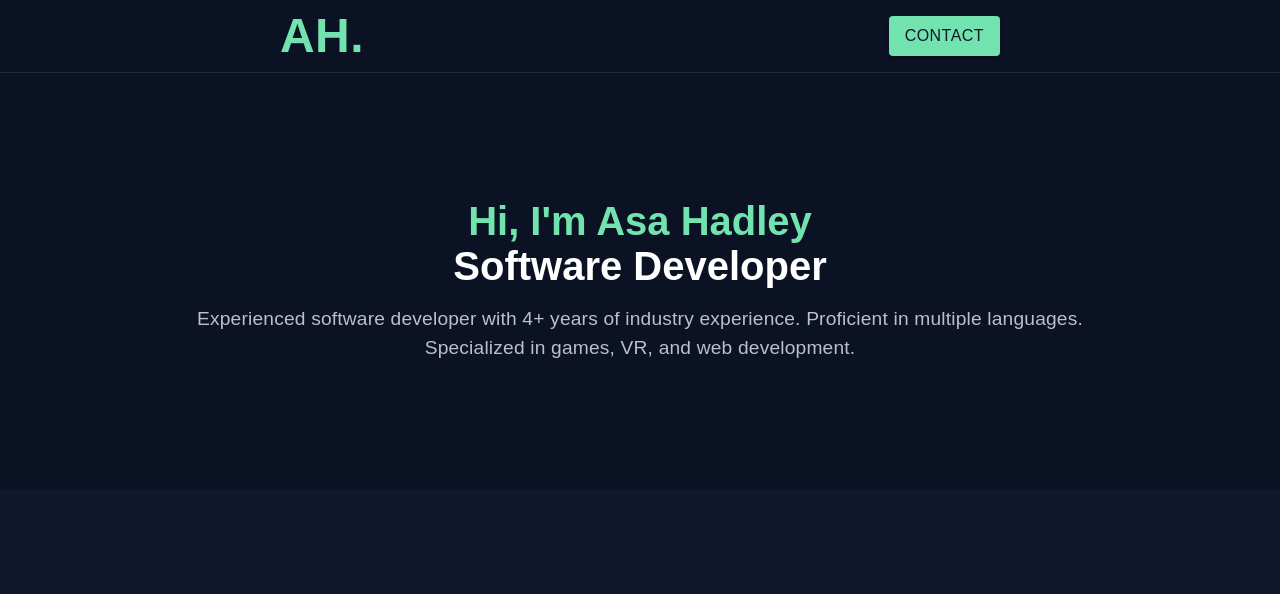
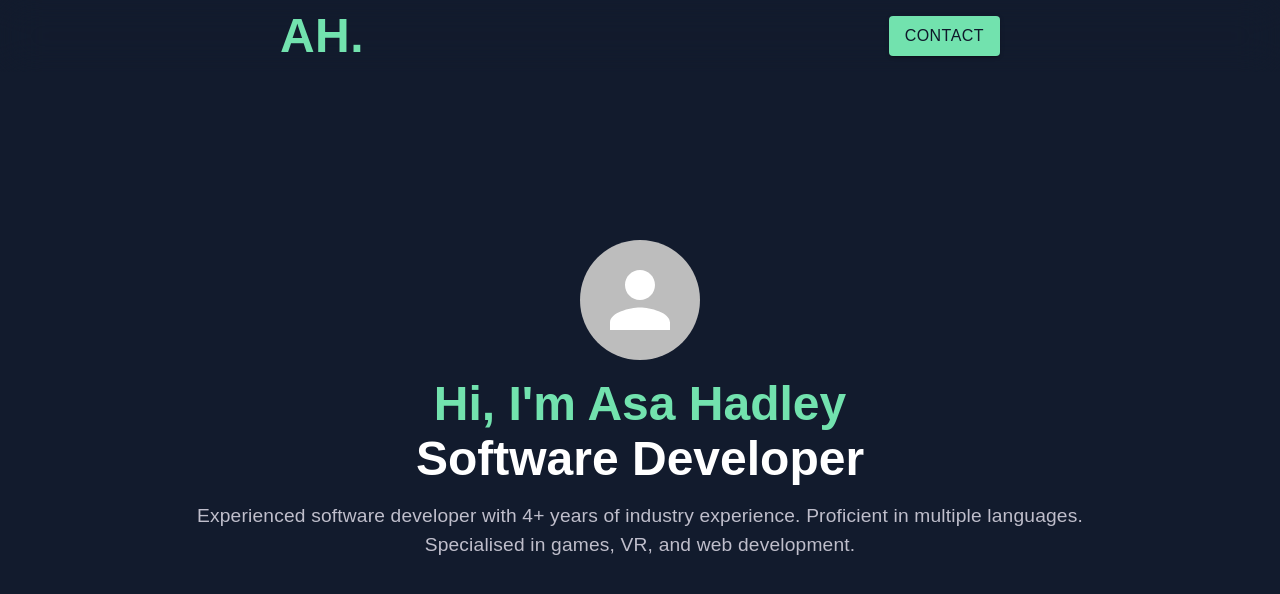
Before and after one commit to haderz98/asahadleyuk, a React (Create React App) app: page / in a window 1280 px wide. Shown: the top 594 px of the page. Built offline with nearby package versions, Linux system fonts and the light colour scheme; a web font is replaced by a local one.

Commit message:
Further design changes

```diff
--- a/src/App.css
+++ b/src/App.css
@@ -6,5 +6,5 @@ html {
   font-family: "Radio Canada", sans-serif;
   -webkit-font-smoothing: antialiased;
   -moz-osx-font-smoothing: grayscale;
-  background-color: #0f172a;
+  background-color: #121b2d;
 }
--- a/src/App.js
+++ b/src/App.js
@@ -1,7 +1,6 @@
 import React from "react";
 import "./App.css";
 import NavBar from "./components/NavBar";
-import { Box } from "@mui/material";
 import Hero from "./components/Hero";
 
 const App = () => {
--- a/src/components/Hero.js
+++ b/src/components/Hero.js
@@ -1,4 +1,4 @@
-import { Box, Typography } from "@mui/material";
+import { Avatar, Box, Typography } from "@mui/material";
 import React from "react";
 
 const Hero = () => {
@@ -6,22 +6,21 @@ const Hero = () => {
     <Box
       sx={{
         flex: 1,
-        height: { xs: "50vh", md: "40vh" },
+        height: "100vh",
         display: "flex",
         alignItems: "center",
         flexDirection: "column",
         justifyContent: "center",
         gap: 2,
-        py: 6,
         px: 2,
         textAlign: "center",
-        bgcolor: "#0B1224",
       }}
     >
+      <Avatar sx={{ width: "120px", height: "120px" }}></Avatar>
       <Box
         sx={{
           fontFamily: "Radio Canada, sans-serif",
-          fontSize: "2.5rem",
+          fontSize: "3rem",
           fontWeight: "600",
           color: "#72E2AE",
         }}
@@ -30,7 +29,7 @@ const Hero = () => {
         <Box
           sx={{
             fontFamily: "Radio Canada, sans-serif",
-            fontSize: "2.5rem",
+            fontSize: "3rem",
             fontWeight: "600",
             color: "white",
           }}
@@ -48,7 +47,7 @@ const Hero = () => {
         }}
       >
         Experienced software developer with 4+ years of industry experience.
-        Proficient in multiple languages. Specialized in games, VR, and web
+        Proficient in multiple languages. Specialised in games, VR, and web
         development.
       </Typography>
     </Box>
--- a/src/components/NavBar.js
+++ b/src/components/NavBar.js
@@ -4,16 +4,30 @@ import Box from "@mui/material/Box";
 import Toolbar from "@mui/material/Toolbar";
 import Typography from "@mui/material/Typography";
 import { Button } from "@mui/material";
+import { useState, useEffect } from "react";
 
 const NavBar = () => {
+  const [scrollState, setScrollState] = useState(false);
+
+  useEffect(() => {
+    const updatePosition = () => {
+      setScrollState(window.scrollY > 0);
+    };
+    window.addEventListener("scroll", updatePosition);
+    updatePosition();
+    return () => window.removeEventListener("scroll", updatePosition);
+  }, []);
+
   return (
     <Box sx={{ flexGrow: 1 }}>
       <AppBar
-        position="static"
+        position="fixed"
         sx={{
-          bgcolor: "#0B1223",
-          borderBottom: 1,
-          borderBottomColor: "#242A39",
+          bgcolor: "transparent",
+          backdropFilter: "blur(20px)",
+          borderBottom: scrollState ? 1 : 0,
+          borderBottomColor: "#413f4f",
+          boxShadow: scrollState ? 1 : 0,
         }}
       >
         <Toolbar sx={{ mx: { xs: 0, sm: "10%", lg: "20%" } }}>
```
